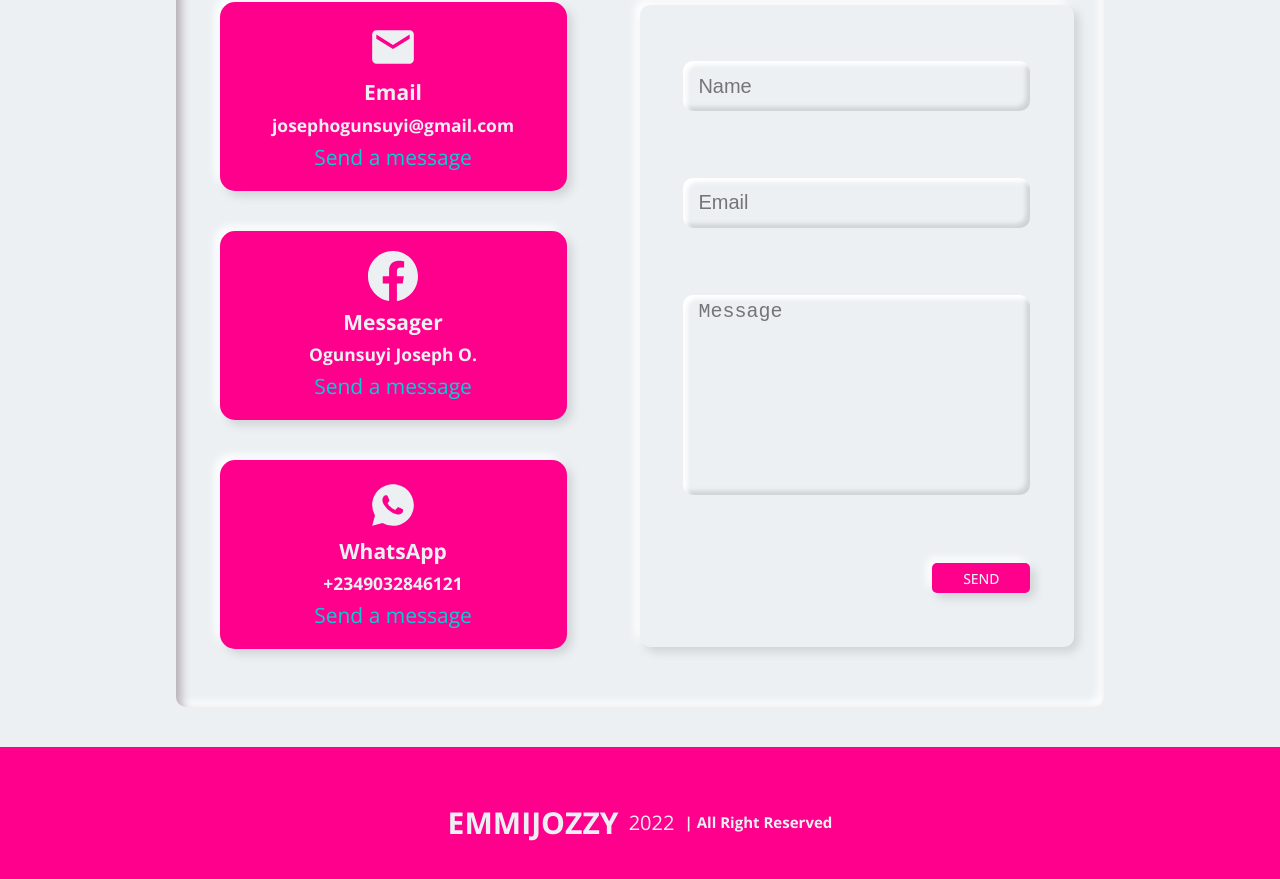
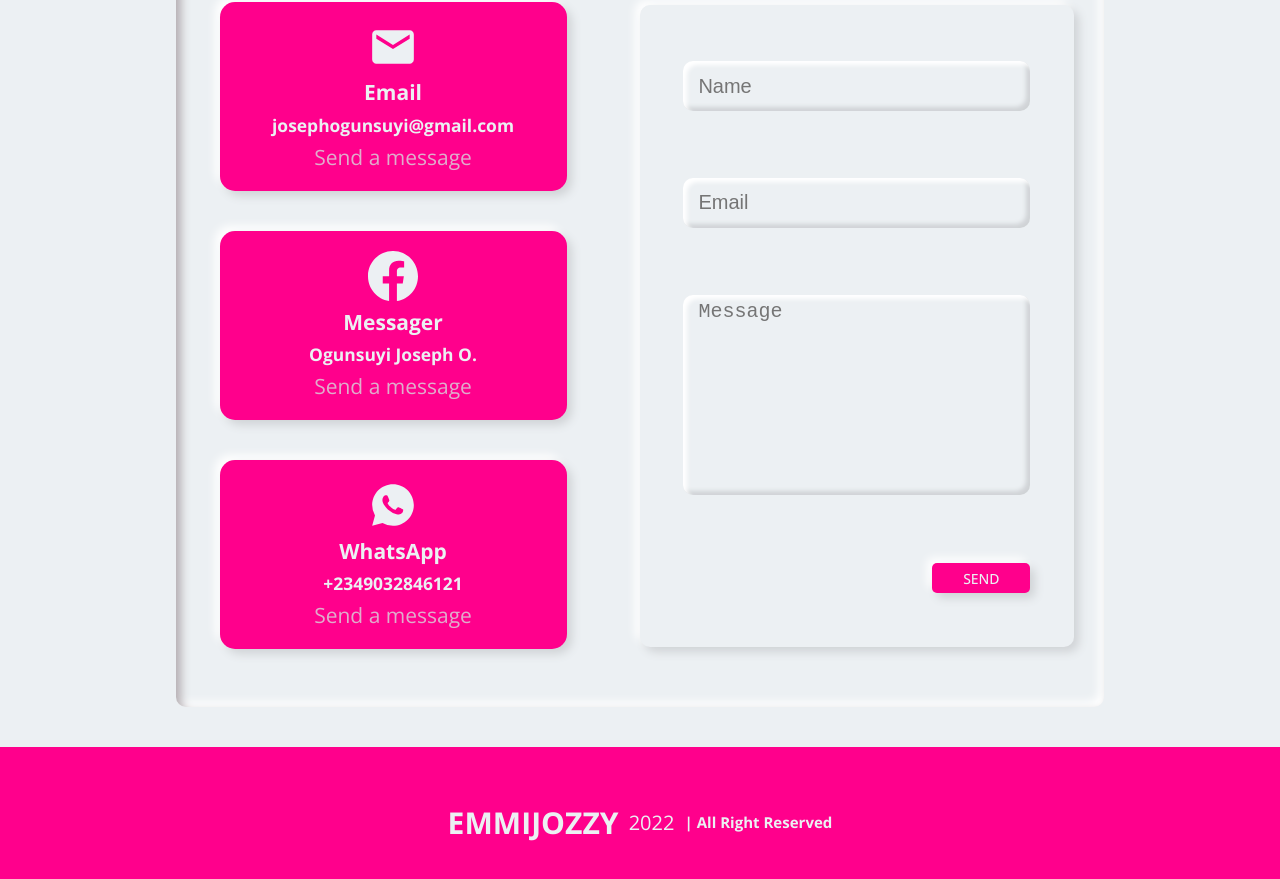
Before and after one commit to Emmijozzy/portfolio, a React (Create React App) app: page / in a window 1280 px wide. Shown: the part 2480-3359 px from the top of the page. Built offline with nearby package versions, Linux system fonts and the light colour scheme; a web font is replaced by a local one.

Commit message:
change of them

```diff
--- a/src/container/Contact/Contact.scss
+++ b/src/container/Contact/Contact.scss
@@ -67,7 +67,7 @@
 
 .contact__link {
 	a {
-		color: #04ced8;
+		color: #e0adcc;
 	}
 }
 
```
